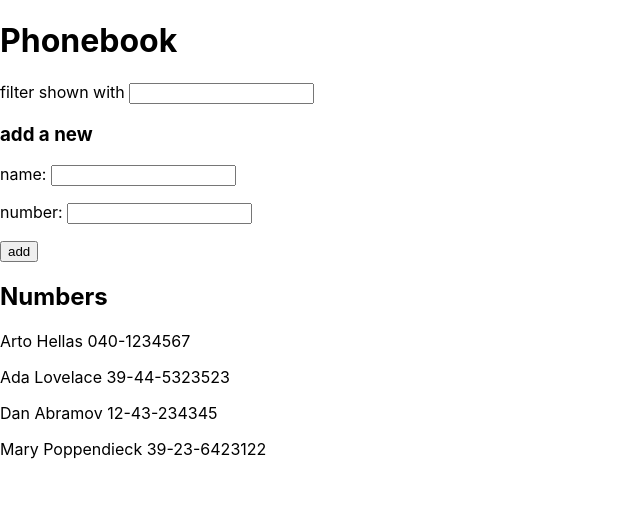
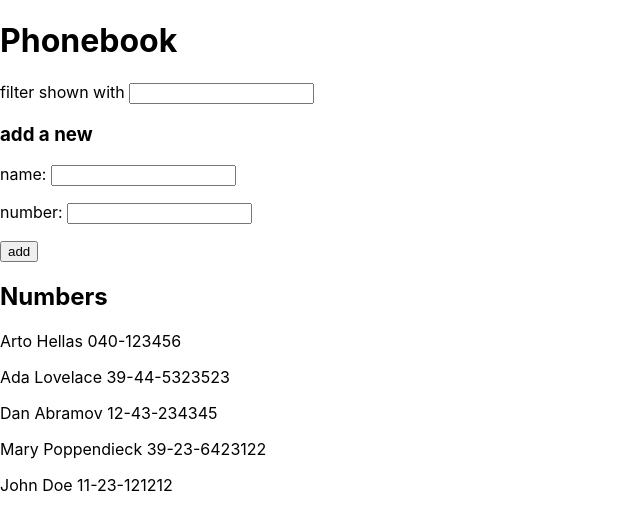
Before and after one commit to Markus6/fullstack, a React (Create React App) app in the folder osa2/puhelinluettelo/: page / in a window 1280 px wide. Shown: the top 530 px of the page, without its empty margins (0-640 px from the left). Built offline with nearby package versions, Linux system fonts and the light colour scheme; data requests are answered from the project's data file.

Commit message:
Puhelinluettelo step6

```diff
--- /dev/null
+++ b/osa2/puhelinluettelo/db.json
@@ -0,0 +1,29 @@
+{
+    "persons":[
+      {
+        "name": "Arto Hellas",
+        "number": "040-123456",
+        "id": 1
+      },
+      {
+        "name": "Ada Lovelace",
+        "number": "39-44-5323523",
+        "id": 2
+      },
+      {
+        "name": "Dan Abramov",
+        "number": "12-43-234345",
+        "id": 3
+      },
+      {
+        "name": "Mary Poppendieck",
+        "number": "39-23-6423122",
+        "id": 4
+      },
+      {
+        "name": "John Doe",
+        "number": "11-23-121212",
+        "id": 5
+      }
+    ]
+  }
--- a/osa2/puhelinluettelo/package.json
+++ b/osa2/puhelinluettelo/package.json
@@ -3,6 +3,7 @@
   "version": "0.1.0",
   "private": true,
   "dependencies": {
+    "axios": "^0.19.0",
     "react": "^16.8.6",
     "react-dom": "^16.8.6",
     "react-scripts": "3.0.1"
--- a/osa2/puhelinluettelo/src/App.js
+++ b/osa2/puhelinluettelo/src/App.js
@@ -1,18 +1,26 @@
-import React, { useState } from 'react';
+import React, { useState, useEffect } from 'react';
 import Filter from './components/Filter';
 import PersonForm from './components/PersonForm';
 import Numbers from './components/Numbers'
+import axios from 'axios'
 
 const App = () => {
-  const [ persons, setPersons] = useState([
-    { name: 'Arto Hellas', number: '040-1234567' },
-    { name: 'Ada Lovelace', number: '39-44-5323523' },
-    { name: 'Dan Abramov', number: '12-43-234345' },
-    { name: 'Mary Poppendieck', number: '39-23-6423122' }
-  ]);
+  const [ persons, setPersons] = useState([]);
+    // { name: 'Arto Hellas', number: '040-1234567' },
+    // { name: 'Ada Lovelace', number: '39-44-5323523' },
+    // { name: 'Dan Abramov', number: '12-43-234345' },
+    // { name: 'Mary Poppendieck', number: '39-23-6423122' }
+
   const [ newName, setNewName ] = useState('');
   const [ newNumber, setNewNumber ] = useState('');
   const [ filter, setFilter ] = useState('');
+
+  useEffect(() => {
+      axios.get('http://localhost:3001/persons')
+      .then(response => {
+          setPersons(response.data)
+      })
+  }, [])
 
   const addPerson = (event) => {
       event.preventDefault();
```
Also changed, not shown: 1 other file (tests, documents, lock files or other folders).
